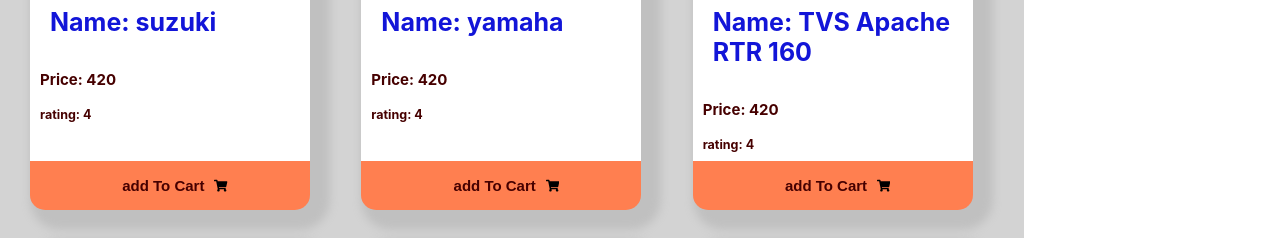
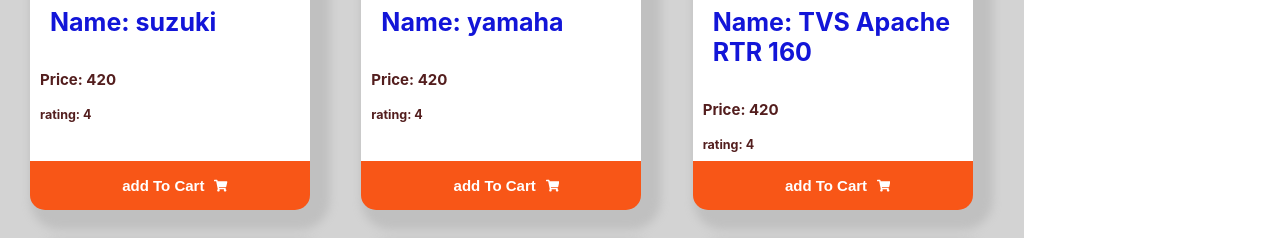
Before and after one commit to Golap-Mostofa/lucky-one-bike, a React (Create React App) app: page / in a window 1280 px wide. Shown: the part 420-658 px from the top of the page. Built offline with nearby package versions, Linux system fonts and the light colour scheme.

Commit message:
button-hendel add

```diff
--- a/public/products.json
+++ b/public/products.json
@@ -16,8 +16,10 @@
     "quantity": 0,
     "ratings": 4,
     "ratingsCount": 3725,
-    "img": "https://images.pexels.com/photos/2116475/pexels-photo-2116475.jpeg?auto=compress&cs=tinysrgb&w=1260&h=750&dpr=8"
 
+
+
+    "img": "https://www.financialexpress.com/wp-content/uploads/2021/01/svm-prana.jpeg"
   },
   {
     "id": "3",
@@ -26,7 +28,9 @@
     "quantity": 0,
     "ratings": 4,
     "ratingsCount": 3725,
-    "img": "https://images.pexels.com/photos/2611675/pexels-photo-2611675.jpeg?auto=compress&cs=tinysrgb&w=400&lazy=load"
+
+    "img": "https://www.onmanorama.com/content/dam/mm/en/news/business/images/2021/7/4/prana-9.jpg"
+
 
   },
   {
@@ -56,7 +60,7 @@
     "quantity": 0,
     "ratings": 4,
     "ratingsCount": 3725,
-    "img": "https://cdn.autoportal.com/bp-v3/img/models/1b/a/yamaha-yzf-r1-2018-1513151262.jpeg"
+    "img": "https://www.rushlane.com/wp-content/uploads/2021/04/joy-electric-motorcycle-thunderbolt-launch-price-1-600x338.jpg"
 
   },
   {
@@ -77,7 +81,7 @@
     "quantity": 0,
     "ratings": 4,
     "ratingsCount": 3725,
-    "img": "https://www.onmanorama.com/content/dam/mm/en/news/business/images/2021/7/4/prana-9.jpg"
+    "img": "https://images.pexels.com/photos/2116475/pexels-photo-2116475.jpeg?auto=compress&cs=tinysrgb&w=1260&h=750&dpr=8"
 
   },
   {
@@ -107,8 +111,8 @@
     "quantity": 0,
     "ratings": 4,
     "ratingsCount": 3725,
-    "img": "https://www.financialexpress.com/wp-content/uploads/2021/01/svm-prana.jpeg"
 
+    "img": "https://images.pexels.com/photos/2611675/pexels-photo-2611675.jpeg?auto=compress&cs=tinysrgb&w=400&lazy=load"
   },
   {
     "id": "12",
--- a/src/components/Card/Card.css
+++ b/src/components/Card/Card.css
@@ -21,7 +21,7 @@
     box-shadow:10px lightgrey;
 }
 .product-info p{
-    color: rgb(22, 9, 26);
+    color: rgb(21, 69, 26);
     font-weight: 700;
 
 }
--- a/src/components/Product/Product.css
+++ b/src/components/Product/Product.css
@@ -15,7 +15,7 @@
 
 }
 .product-container p{
-    color: rgb(70, 0, 0);
+    color: rgb(83, 30, 30);
     font-weight: 700;
     font-size: 15px;
 
@@ -35,7 +35,7 @@
 }
 .btn-cart{
     width: 100%;
-    background-color: coral;
+    background-color: rgb(248, 86, 23);
     border-radius: 0px 0px 15px 15px;
     border: none;
     position: absolute;
@@ -43,12 +43,14 @@
     display: flex;
     justify-content: center;
     align-items: center;
+    color: #ffffff;
 }
 .btn-cart p{
    padding: 0 10px;
+   color: #ffffff;
 }
 .btn-cart:hover{
-    background-color: rgb(151, 46, 8);
+    background-color: orange;
 
 
 }
```
